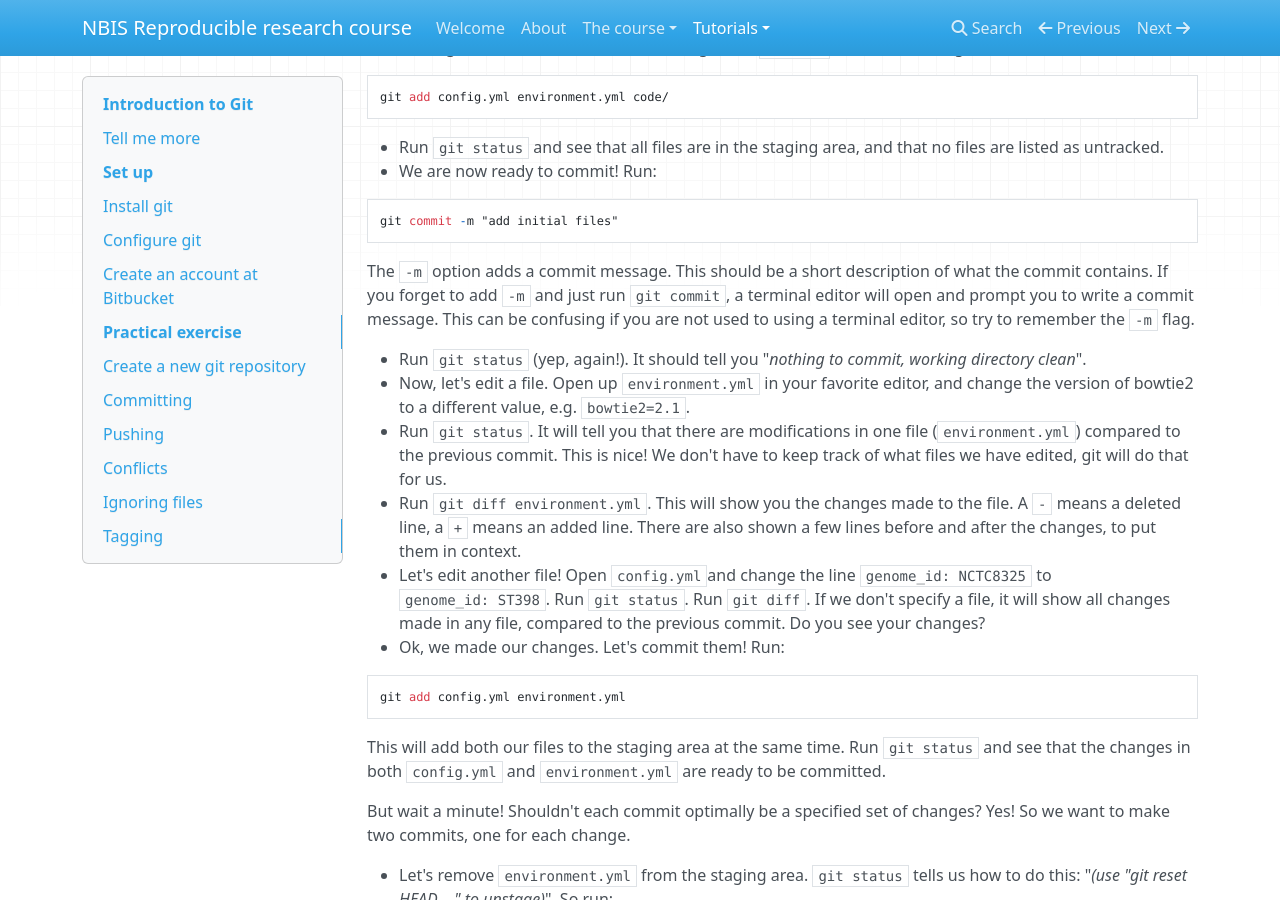
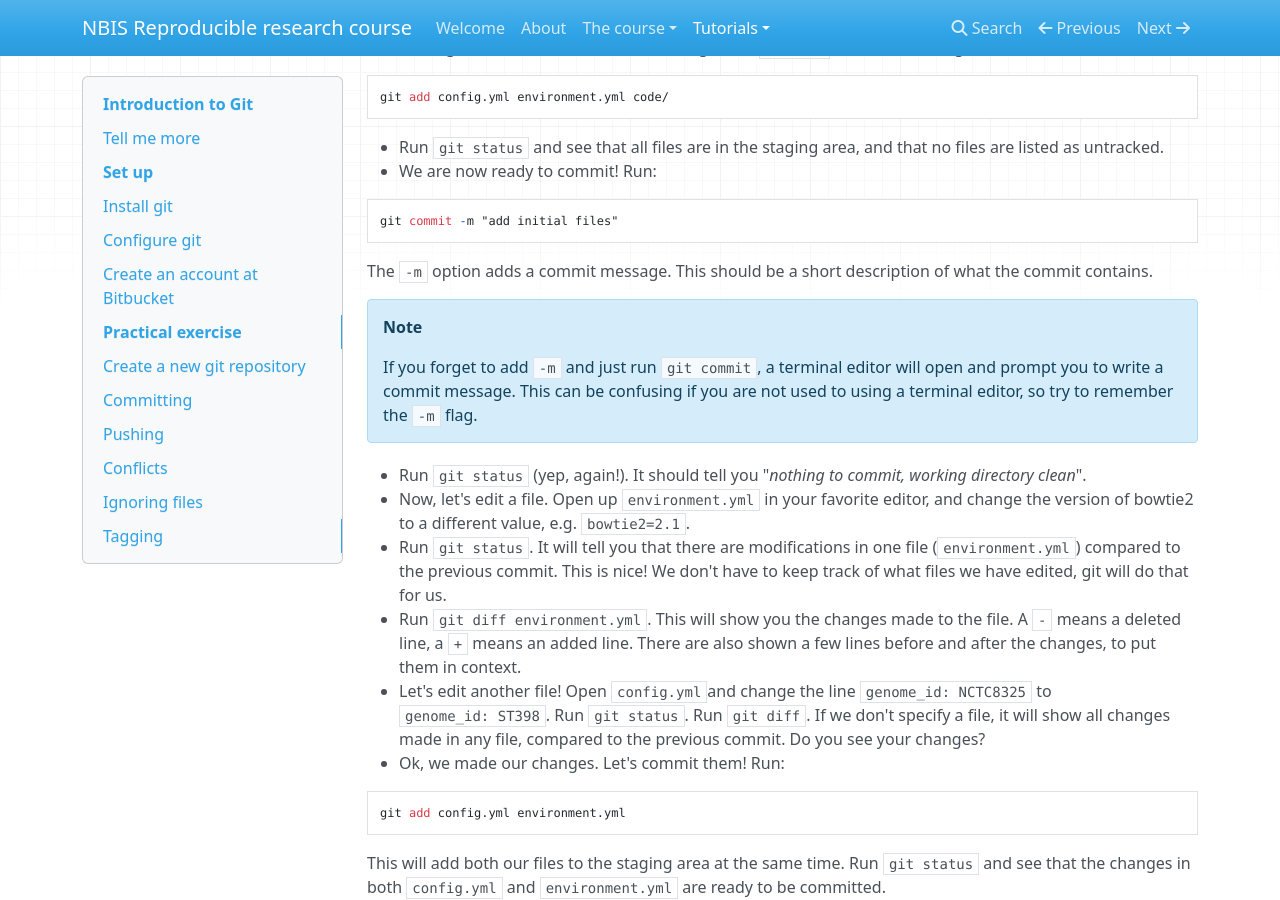
Before and after one commit to NBISweden/workshop-reproducible-research, an MkDocs documentation site: the page built from docs/git.md, in a window 1280 px wide and 900 px high, scrolled down 5193 px. Built offline with MkDocs 1.6.1, drawn with Linux system fonts in a browser that asks for light colours; nearby versions of some CDN libraries; old or Windows-style settings are respelled for this version of MkDocs.

Commit message:
add git commit editor note

````diff
--- a/docs/git.md
+++ b/docs/git.md
@@ -142,7 +142,10 @@ git add config.yml environment.yml code/
 git commit -m "add initial files"
 ```
 
-The `-m` option adds a commit message. This should be a short description of what the commit contains. If you forget to add `-m` and just run `git commit`, a terminal editor will open and prompt you to write a commit message. This can be confusing if you are not used to using a terminal editor, so try to remember the `-m` flag.
+The `-m` option adds a commit message. This should be a short description of what the commit contains.
+
+!!! note
+    If you forget to add `-m` and just run `git commit`, a terminal editor will open and prompt you to write a commit message. This can be confusing if you are not used to using a terminal editor, so try to remember the `-m` flag.
 
 * Run `git status` (yep, again!). It should tell you "*nothing to commit, working directory clean*".
 * Now, let's edit a file. Open up `environment.yml` in your favorite editor, and change the version of bowtie2 to a different value, e.g. `bowtie2=2.1`.
--- a/docs/todo.txt
+++ b/docs/todo.txt
@@ -8,7 +8,6 @@ TODO: After reinstalling R 3.3.3 and RStudio according to our instructions I
       http://thecoatlessprofessor.com/programming/rcpp-rcpparmadillo-and-os-x-mavericks--lgfortran-and--lquadmath-error/
 TODO: There is still a problem with GEOquery that comes from which server it happens to retrieve from.
       Should maybe install from `library(devtools); install_github('GEOquery','seandavi')``
-TODO: add note on vim in git
 TODO: RMarkdown remove Lorem Ipsum text
 
 TODO: Handle UTF8 multiQC
````
